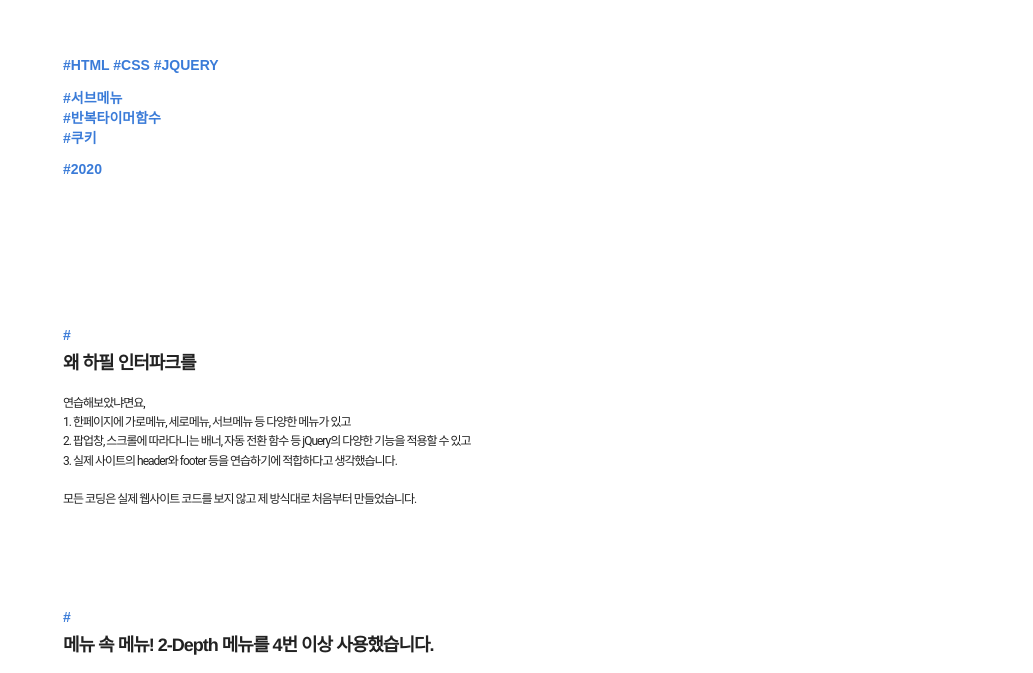
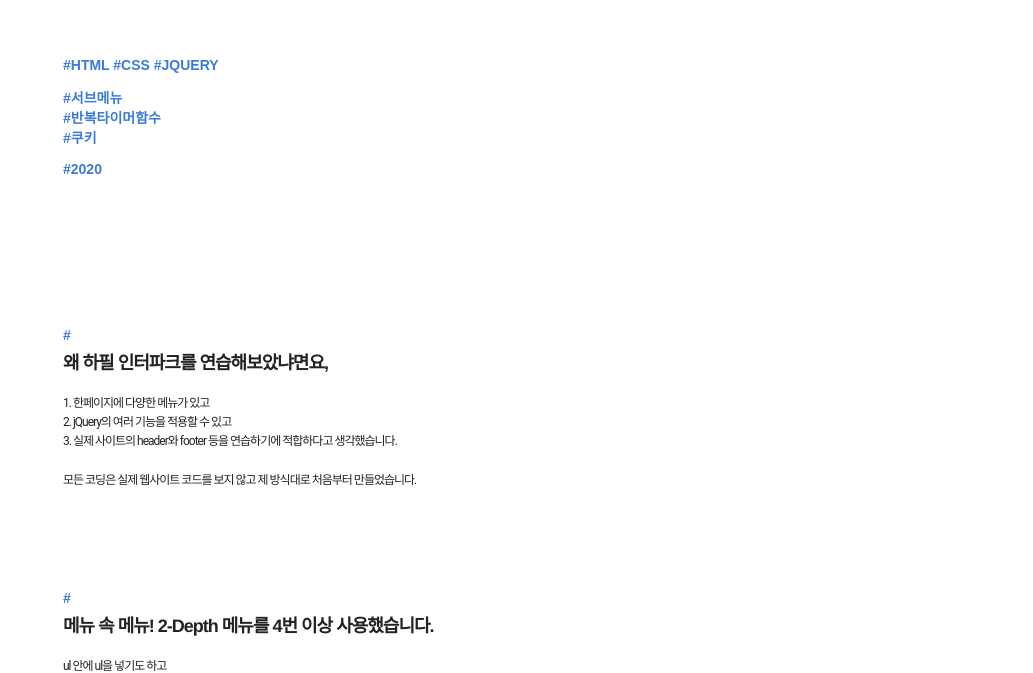
Before and after one commit to mysoo1229/portfolio2020, a plain HTML site: page work/interpark.html in a window 1280 px wide. Shown: the part 366-1039 px from the top of the page, without its empty margins (247-1280 px from the left). Drawn offline with nearby package versions, Linux system fonts and the light colour scheme; a web font is replaced by a local one.

Commit message:
intro 설명, 사이트 주소 수정

```diff
--- a/work/interpark.html
+++ b/work/interpark.html
@@ -59,11 +59,10 @@
 			<section class='workEachContent'>
 				<div class='workEachHash'>
 					<span class='hashtag'>#</span>
-					<h2>왜 하필 인터파크를</h2>
+					<h2>왜 하필 인터파크를 연습해보았냐면요,</h2>
 					<p>
-						연습해보았냐면요,<br>
-						1. 한페이지에 가로메뉴, 세로메뉴, 서브메뉴 등 다양한 메뉴가 있고<br>
-						2. 팝업창, 스크롤에 따라다니는 배너, 자동 전환 함수 등 jQuery의 다양한 기능을 적용할 수 있고<br>
+						1. 한페이지에 다양한 메뉴가 있고<br>
+						2. jQuery의 여러 기능을 적용할 수 있고<br>
 						3. 실제 사이트의 header와 footer 등을 연습하기에 적합하다고 생각했습니다.<br>
 						<br>
 						모든 코딩은 실제 웹사이트 코드를 보지 않고 제 방식대로 처음부터 만들었습니다.
@@ -113,7 +112,7 @@
 				<div class='workEachHash'>
 					<span class='hashtag'>#</span>
 					<h2>그럼, 직접 보시겠어요?</h2>
-					<a href='http://crystalyoo.dothome.co.kr/interpark' target='_blank'>라이브 예시</a>
+					<a href='http://crystalyoo.com/interpark' target='_blank'>라이브 예시</a>
 					<a href='https://github.com/mysoo1229/interpark' target='_blank'>코드 보기</a>
 				</div>
 			</section>
```
